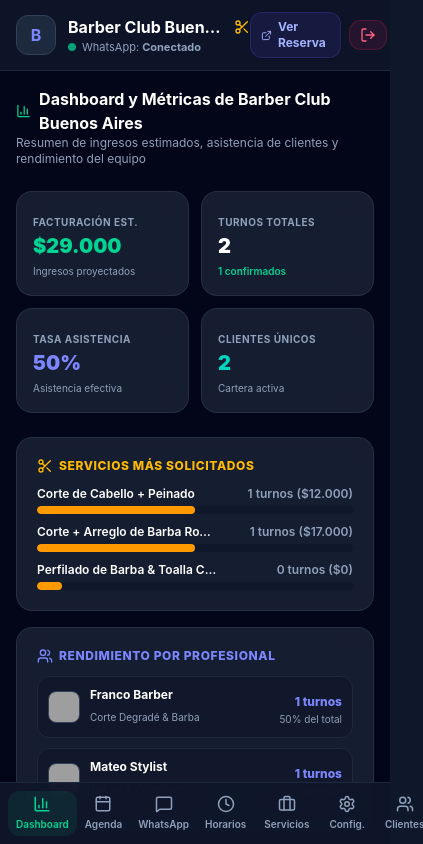
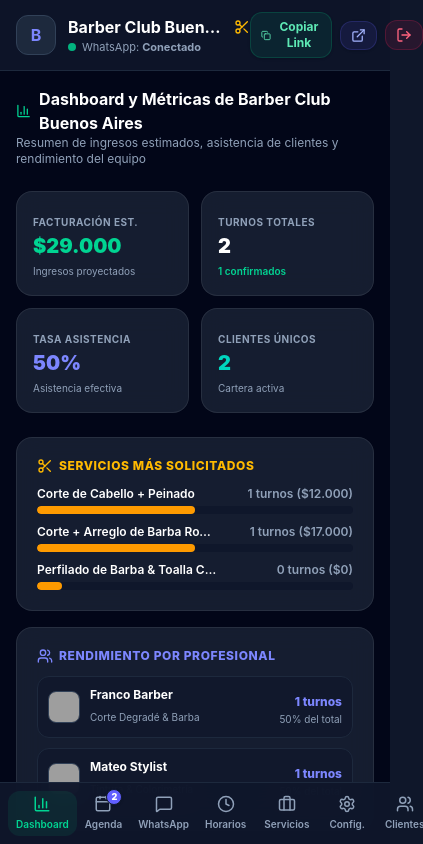
Before and after one commit to matiexe/turnitosapp, a Next.js app: page /admin in a window 390 px wide. Shown: the top 844 px of the page, 423 px wide, since content can reach past the window. Built offline with nearby package versions, Linux system fonts and the light colour scheme; grey boxes are pictures that could not be loaded.

Commit message:
fix: Corrección de desbordamiento por menú inferior y mejoras de UX (copiar link 1-tap, buscador rápido y contador de hoy)

```diff
--- a/src/app/admin/page.tsx
+++ b/src/app/admin/page.tsx
@@ -34,7 +34,9 @@ import {
   KeyRound,
   UserCheck,
   Palette,
-  Image as ImageIcon
+  Image as ImageIcon,
+  Copy,
+  CopyCheck
 } from 'lucide-react';
 import { useRouter } from 'next/navigation';
 import { Tenant, Appointment, Service, Professional, Client, RubroType, DaySchedule, TenantUser } from '@/types/saas';
@@ -99,10 +101,21 @@ function TenantAdminContent() {
     setIsAddUserModalOpen(false);
   };
 
-  // Agenda Filter State
+  // Agenda Filter & Search State
   const [selectedDate, setSelectedDate] = useState<string>(new Date().toISOString().split('T')[0]);
   const [selectedProfessionalFilter, setSelectedProfessionalFilter] = useState<string>('all');
   const [agendaViewMode, setAgendaViewMode] = useState<'daily' | 'weekly'>('daily');
+  const [searchQuery, setSearchQuery] = useState('');
+  const [statusFilter, setStatusFilter] = useState<'all' | 'confirmed' | 'pending' | 'completed' | 'cancelled'>('all');
+  const [copiedLink, setCopiedLink] = useState(false);
+
+  const handleCopyBookingLink = () => {
+    if (!currentTenant) return;
+    const url = `${window.location.origin}/reserva/${currentTenant.slug}`;
+    navigator.clipboard.writeText(url);
+    setCopiedLink(true);
+    setTimeout(() => setCopiedLink(false), 2000);
+  };
 
   const getWeekDates = (baseDateStr: string) => {
     const dateObj = new Date(baseDateStr + 'T00:00:00');
@@ -201,12 +214,21 @@ function TenantAdminContent() {
   const tenantAppointments = appointments.filter(a => a.tenantId === currentTenant.id);
   const tenantClients = clients.filter(c => c.tenantId === currentTenant.id);
 
-  // Filter Appointments by Date & Professional
+  // Filter Appointments by Date, Professional, Status & Search Query
   const filteredAppointments = tenantAppointments.filter(app => {
     const matchesDate = app.date === selectedDate;
     const matchesProf = selectedProfessionalFilter === 'all' || app.professionalId === selectedProfessionalFilter;
-    return matchesDate && matchesProf;
+    const matchesStatus = statusFilter === 'all' || app.status === statusFilter;
+    const q = searchQuery.toLowerCase().trim();
+    const matchesSearch = !q ||
+      app.clientName.toLowerCase().includes(q) ||
+      app.clientPhone.includes(q);
+
+    return matchesDate && matchesProf && matchesStatus && matchesSearch;
   });
+
+  const todayStr = new Date().toISOString().split('T')[0];
+  const todayAppsCount = tenantAppointments.filter(a => a.date === todayStr && a.status !== 'cancelled').length;
 
   const saveAppointments = (updated: Appointment[]) => {
     setAppointments(updated);
@@ -435,7 +457,7 @@ function TenantAdminContent() {
   }).sort((a, b) => b.count - a.count);
 
   return (
-    <div className="min-h-screen bg-slate-950 text-slate-100 flex flex-col pb-24 md:pb-8">
+    <div className="min-h-screen bg-slate-950 text-slate-100 flex flex-col pb-36 sm:pb-32">
       {/* existing top bar... */}
 
 
@@ -493,6 +515,15 @@ function TenantAdminContent() {
               </Link>
             )}
 
+            <button
+              onClick={handleCopyBookingLink}
+              className="px-2.5 py-1.5 text-xs font-bold text-emerald-300 hover:text-white bg-emerald-500/10 hover:bg-emerald-500/20 rounded-xl border border-emerald-500/20 transition flex items-center gap-1.5 shadow-sm"
+              title="Copiar link de reserva por WhatsApp"
+            >
+              {copiedLink ? <CopyCheck size={15} className="text-emerald-400" /> : <Copy size={15} />}
+              <span>{copiedLink ? '¡Copiado!' : 'Copiar Link'}</span>
+            </button>
+
             <Link
               href={`/reserva/${currentTenant.slug}`}
               target="_blank"
@@ -500,7 +531,7 @@ function TenantAdminContent() {
               title="Abrir página pública de reserva"
             >
               <ExternalLink size={15} />
-              <span>Ver Reserva</span>
+              <span className="hidden sm:inline">Ver Reserva</span>
             </Link>
 
             <button
@@ -517,7 +548,7 @@ function TenantAdminContent() {
       </header>
 
       {/* Main Container */}
-      <main className="flex-1 max-w-4xl w-full mx-auto p-4 space-y-6">
+      <main className="flex-1 max-w-4xl w-full mx-auto p-4 space-y-6 pb-36">
 
         {/* TAB 1: AGENDA DE TURNOS */}
         {activeTab === 'agenda' && (
@@ -592,6 +623,44 @@ function TenantAdminContent() {
                     <option key={p.id} value={p.id}>{p.name}</option>
                   ))}
                 </select>
+              </div>
+            </div>
+
+            {/* Search & Status Filter Bar */}
+            <div className="flex flex-col sm:flex-row items-center justify-between gap-2 pt-1">
+              {/* Search input */}
+              <div className="relative w-full sm:w-64">
+                <Search size={14} className="absolute left-3 top-1/2 -translate-y-1/2 text-slate-500" />
+                <input
+                  type="text"
+                  placeholder="Buscar cliente o celular..."
+                  value={searchQuery}
+                  onChange={(e) => setSearchQuery(e.target.value)}
+                  className="w-full bg-slate-900 border border-slate-800 rounded-xl pl-8 pr-3 py-1.5 text-xs text-white placeholder-slate-500 focus:outline-none focus:border-indigo-500"
+                />
+              </div>
+
+              {/* Status Filter Chips */}
+              <div className="flex items-center gap-1 overflow-x-auto w-full sm:w-auto pb-1 sm:pb-0">
+                {[
+                  { id: 'all', label: 'Todos' },
+                  { id: 'confirmed', label: '🟢 Confirmados' },
+                  { id: 'pending', label: '🟡 Pendientes' },
+                  { id: 'completed', label: '🔵 Completados' },
+                  { id: 'cancelled', label: '🔴 Cancelados' }
+                ].map(chip => (
+                  <button
+                    key={chip.id}
+                    onClick={() => setStatusFilter(chip.id as any)}
+                    className={`px-2.5 py-1 rounded-lg text-[11px] font-semibold whitespace-nowrap transition border ${
+                      statusFilter === chip.id
+                        ? 'bg-slate-800 text-white border-slate-700 font-bold'
+                        : 'bg-slate-950/60 text-slate-400 border-slate-900 hover:text-slate-200'
+                    }`}
+                  >
+                    {chip.label}
+                  </button>
+                ))}
               </div>
             </div>
 
@@ -1412,11 +1481,18 @@ function TenantAdminContent() {
 
           <button
             onClick={() => setActiveTab('agenda')}
-            className={`flex flex-col items-center gap-1 py-1 px-2 rounded-xl transition ${
+            className={`flex flex-col items-center gap-1 py-1 px-2 rounded-xl transition relative ${
               activeTab === 'agenda' ? 'text-indigo-400 bg-indigo-500/10' : 'text-slate-400 hover:text-white'
             }`}
           >
-            <Calendar size={18} />
+            <div className="relative">
+              <Calendar size={18} />
+              {todayAppsCount > 0 && (
+                <span className="absolute -top-1.5 -right-2.5 w-4 h-4 bg-indigo-500 text-white rounded-full text-[9px] font-black flex items-center justify-center border border-slate-900 shadow-sm">
+                  {todayAppsCount}
+                </span>
+              )}
+            </div>
             <span className="text-[10px] font-semibold">Agenda</span>
           </button>
 
```
